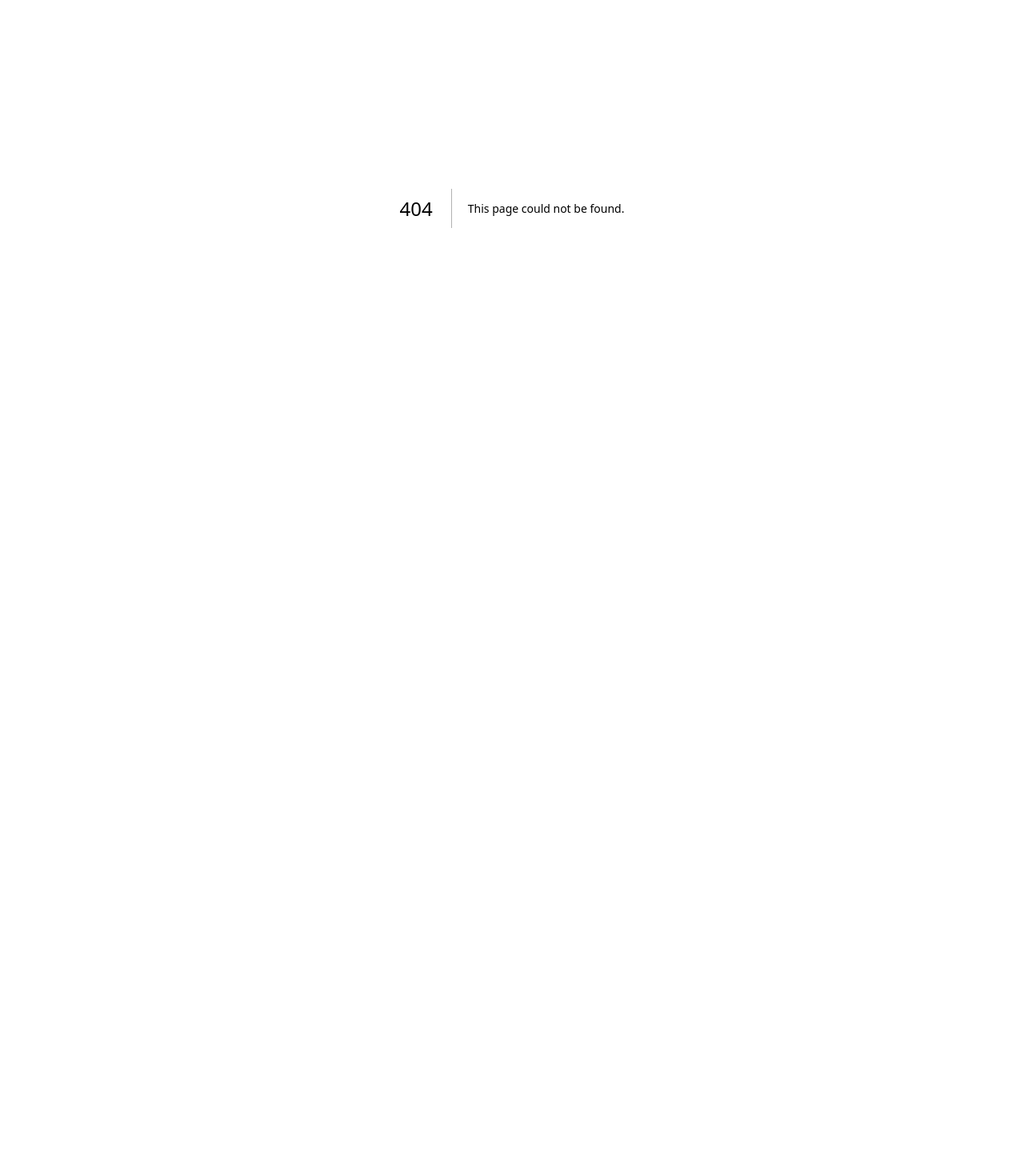
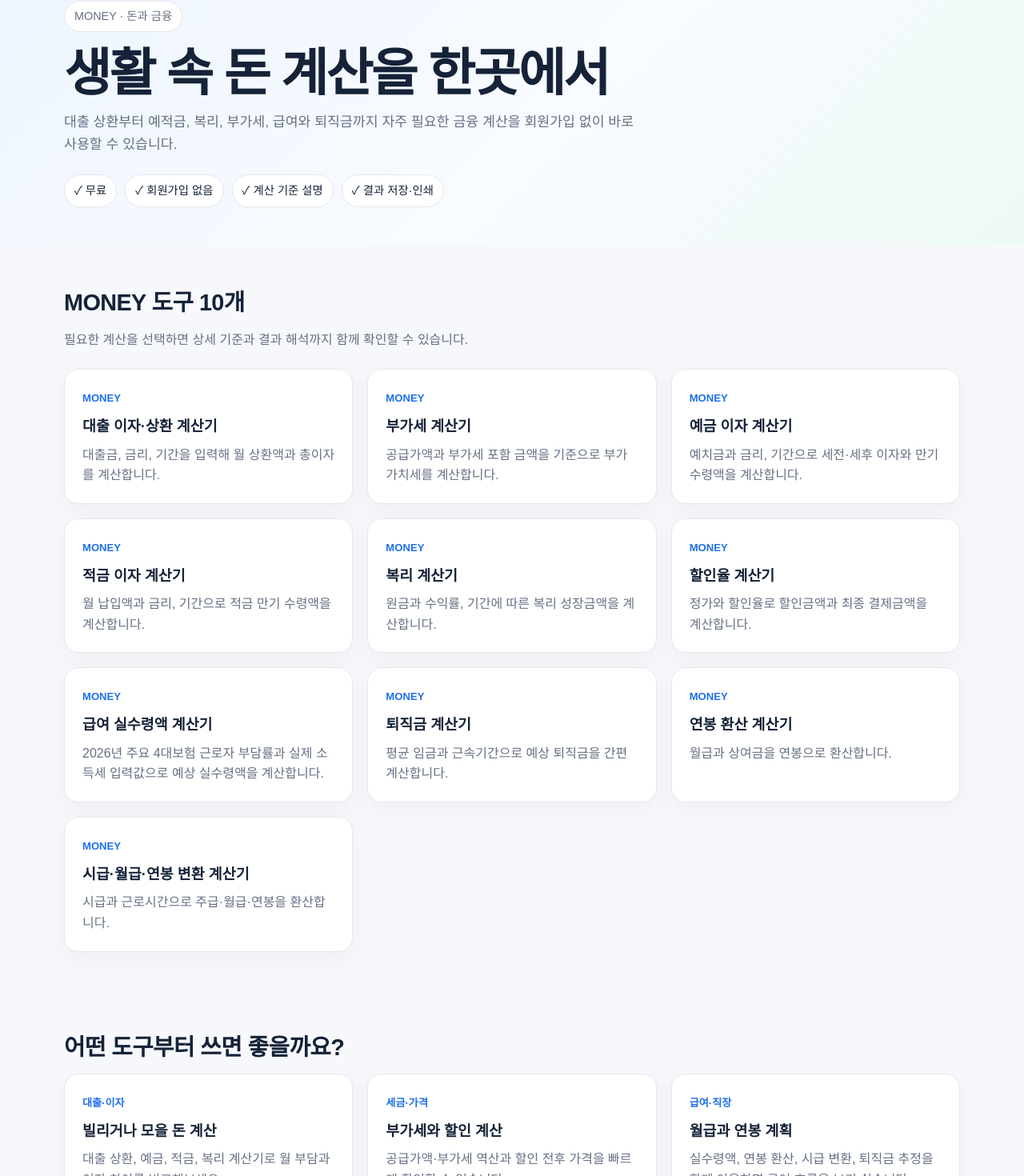
Before and after one commit to license-book/life-tools, a Next.js app: page /money in a window 1280 px wide. Before the commit this address had no page. Shown: the part 140-1610 px from the top of the page at 80% size. Before the commit the page ends 800 px from the top, so only its background shows below. Built offline with nearby package versions, Linux system fonts and the light colour scheme.

Commit message:
feat: add MONEY category landing page

```diff
--- /dev/null
+++ b/app/money/page.tsx
@@ -0,0 +1,63 @@
+import type { Metadata } from "next";
+import Link from "next/link";
+import SiteHeader from "@/components/layout/SiteHeader";
+import { getToolsByCategory } from "@/data/tools";
+
+export const metadata: Metadata = {
+  title: "MONEY 생활도구 | 대출·예적금·세금·급여 계산기",
+  description: "대출, 예금, 적금, 복리, 부가세, 급여, 퇴직금 등 돈과 금융에 필요한 무료 계산기를 한곳에서 이용하세요.",
+  alternates: { canonical: "/money" },
+};
+
+export default function MoneyPage() {
+  const tools = getToolsByCategory("MONEY");
+
+  return (
+    <>
+      <SiteHeader />
+      <main>
+        <section className="hero">
+          <div className="container">
+            <span className="eyebrow">MONEY · 돈과 금융</span>
+            <h1>생활 속 돈 계산을 한곳에서</h1>
+            <p>대출 상환부터 예적금, 복리, 부가세, 급여와 퇴직금까지 자주 필요한 금융 계산을 회원가입 없이 바로 사용할 수 있습니다.</p>
+            <div className="trust-row">
+              <span className="trust-chip">✓ 무료</span>
+              <span className="trust-chip">✓ 회원가입 없음</span>
+              <span className="trust-chip">✓ 계산 기준 설명</span>
+              <span className="trust-chip">✓ 결과 저장·인쇄</span>
+            </div>
+          </div>
+        </section>
+
+        <section className="section">
+          <div className="container">
+            <h2>MONEY 도구 {tools.length}개</h2>
+            <p className="section-intro">필요한 계산을 선택하면 상세 기준과 결과 해석까지 함께 확인할 수 있습니다.</p>
+            <div className="grid">
+              {tools.map((tool) => (
+                <Link className="card" href={`/tools/${tool.slug}`} key={tool.slug}>
+                  <span className="category-label">MONEY</span>
+                  <h3>{tool.name}</h3>
+                  <p>{tool.shortDescription}</p>
+                </Link>
+              ))}
+            </div>
+          </div>
+        </section>
+
+        <section className="section">
+          <div className="container">
+            <h2>어떤 도구부터 쓰면 좋을까요?</h2>
+            <div className="grid">
+              <article className="card"><span className="category-label">대출·이자</span><h3>빌리거나 모을 돈 계산</h3><p>대출 상환, 예금, 적금, 복리 계산기로 월 부담과 이자 차이를 비교해보세요.</p></article>
+              <article className="card"><span className="category-label">세금·가격</span><h3>부가세와 할인 계산</h3><p>공급가액·부가세 역산과 할인 전후 가격을 빠르게 확인할 수 있습니다.</p></article>
+              <article className="card"><span className="category-label">급여·직장</span><h3>월급과 연봉 계획</h3><p>실수령액, 연봉 환산, 시급 변환, 퇴직금 추정을 함께 이용하면 급여 흐름을 보기 쉽습니다.</p></article>
+            </div>
+          </div>
+        </section>
+      </main>
+      <footer className="footer"><div className="container">MONEY · 생활에 필요한 돈과 금융 계산 도구</div></footer>
+    </>
+  );
+}
```
